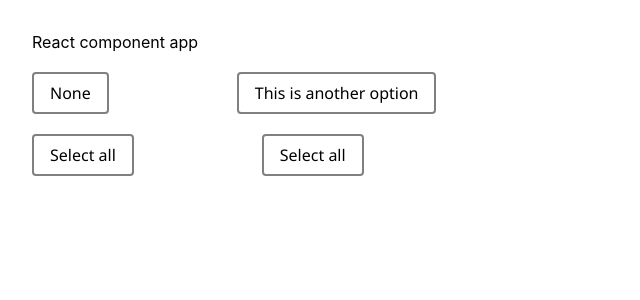
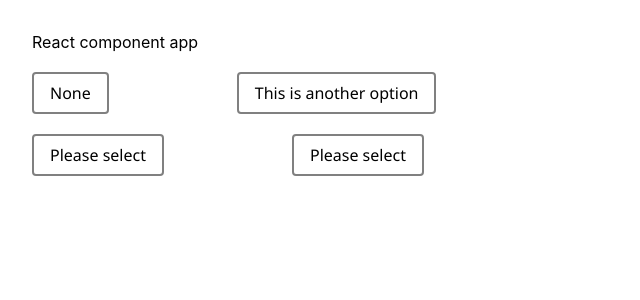
Before and after one commit to kyle-haining/awesome-dropdown, a React (Create React App) app: page / in a window 1280 px wide. Shown: the top 300 px of the page, without its empty margins (0-640 px from the left). Built offline with nearby package versions, Linux system fonts and the light colour scheme.

Commit message:
Comments to dropdown ocmponent

```diff
--- a/src/components/Dropdown/Dropdown.js
+++ b/src/components/Dropdown/Dropdown.js
@@ -5,7 +5,7 @@
 
 const DISPLAY_NAME = 'dropdown';
 const SINGLE_SPECIAL_SELECTION_TEXT = 'None';
-const MULTI_SPECIAL_SELECTION_TEXT = 'Select all';
+const MULTI_SPECIAL_SELECTION_TEXT = 'Please select';
 const SPECIAL_SELECTION = {
   true: MULTI_SPECIAL_SELECTION_TEXT,
   false: SINGLE_SPECIAL_SELECTION_TEXT
@@ -13,11 +13,24 @@
 const TEXT_SEPARATOR = ', ';
 const NO_SELECTION_VALUE = '';
 
+/**
+ * multiSelect - true for a multi-selection dropdown, false for single-selection
+ * defaultOption - default selected option for single-selection dropdown, in
+ *   the form of { value: '', text: '' }. If no default is given, the special
+ *   selection option is used if provided, and if not then the first option
+ *   is used.
+ * enableSpecialSelectionOption - for single-selection dropdowns, this enables
+ *   a non-selection opton. For multi-selection dropdowns, this enables a
+ *   select / deselect all option.
+ * specialSelectionOptionText - the text to be displayed by the special selection
+ *   option. Default is `None` for single-selection and `Select all` for multi-
+ *   selection
+ */
 function Dropdown({
   onChange, // (val) => {}  or  ([val]) => {}
   children,
   multiSelect = false,
-  defaultOption = {}, // { value: '', text: '' }
+  defaultOption = {},
   enableSpecialSelectionOption = false,
   specialSelectionOptionText = SPECIAL_SELECTION[multiSelect]
 }) {
```
